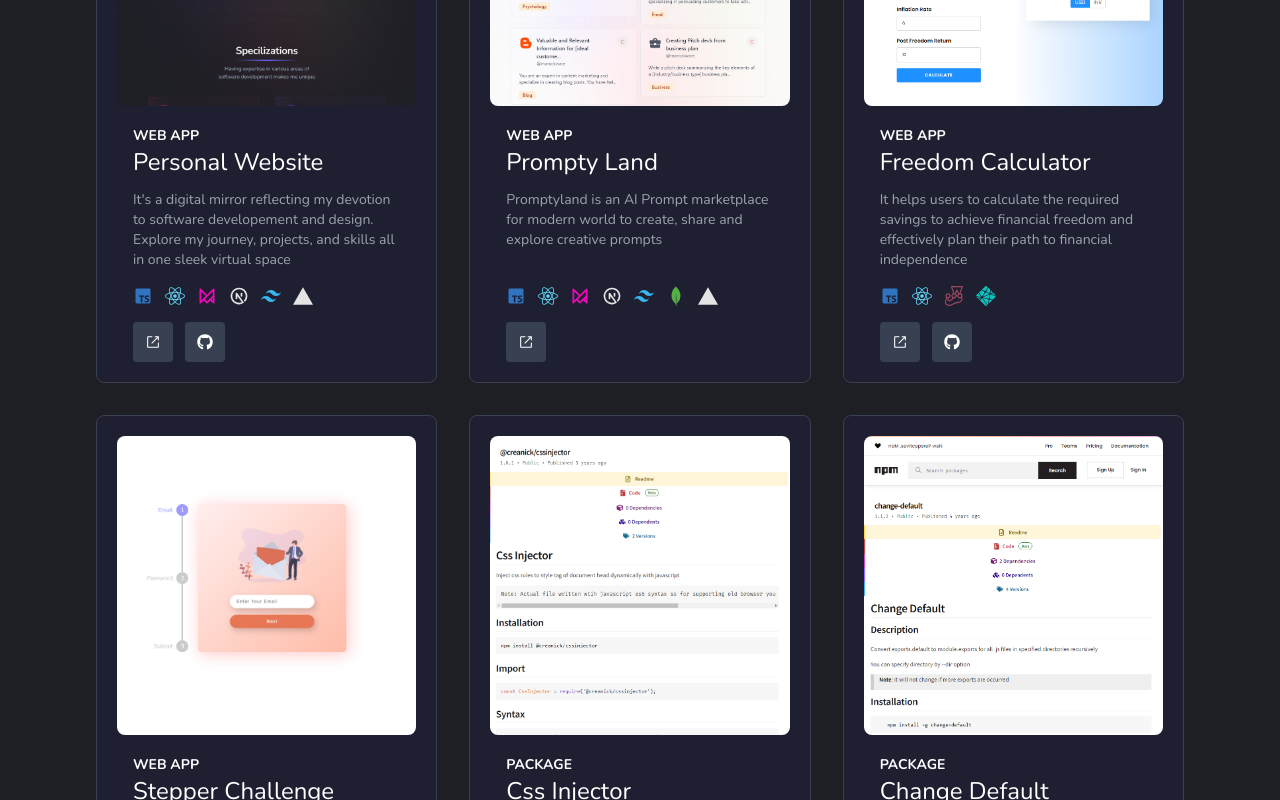
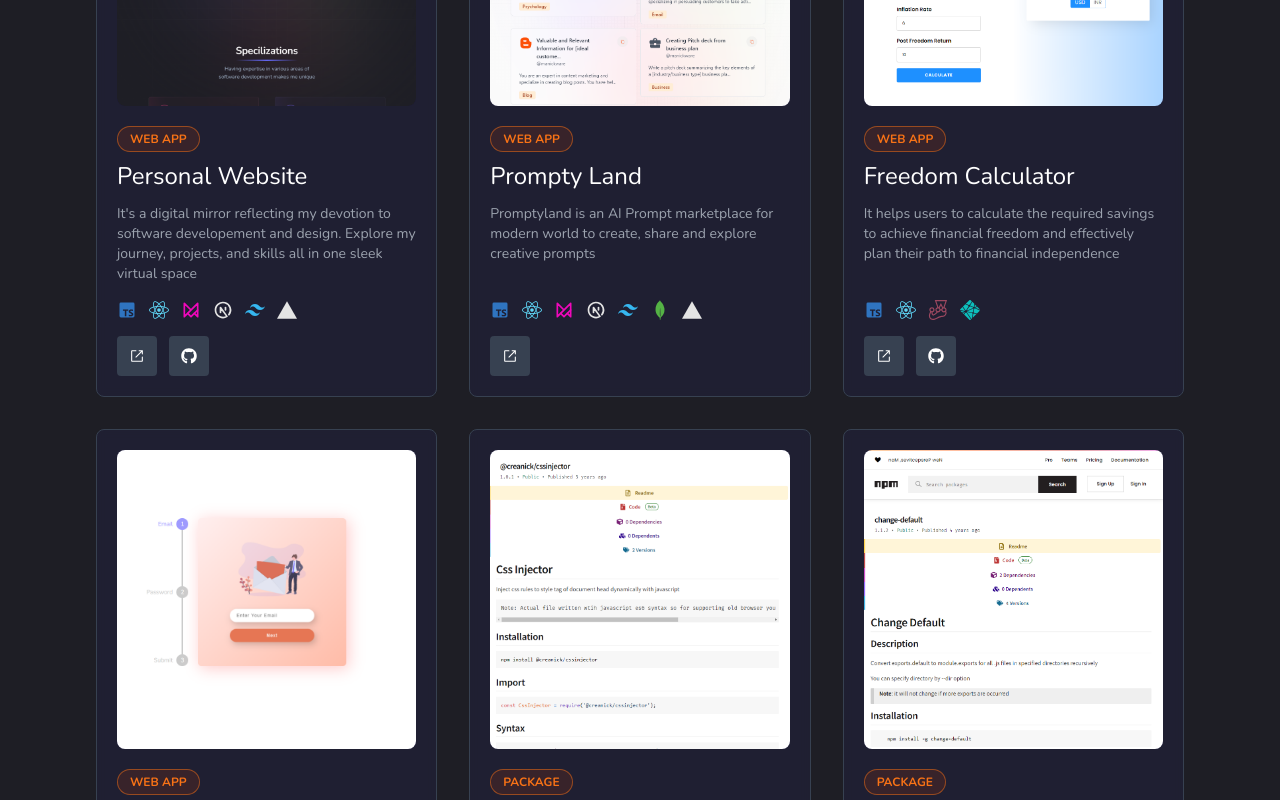
Before and after one commit to manickjamadar/personal-website, a Next.js app: page / in a window 1280 px wide. Shown: the part 2160-2960 px from the top of the page. Built offline with nearby package versions, Linux system fonts and the light colour scheme.

Commit message:
category redesigned in project card

```diff
--- a/app/components/projectCard.tsx
+++ b/app/components/projectCard.tsx
@@ -35,10 +35,10 @@
         )}
       </div>
       <Spacer vertical={20} />
-      <div className="flex flex-col gap-4 flex-1 justify-between px-4">
+      <div className="flex flex-col gap-4 flex-1 justify-between">
         <div className="flex flex-col gap-3">
-          <div className="flex flex-col items-start">
-            <p className="text-primary uppercase text-sm font-bold">
+          <div className="flex flex-col items-start gap-2">
+            <p className="uppercase text-xs font-bold border border-orange-500 border-opacity-50 text-orange-500 px-3 py-1 rounded-full bg-orange-800 bg-opacity-20">
               {category}
             </p>
             <h3 className="text-2xl">{title}</h3>
```
